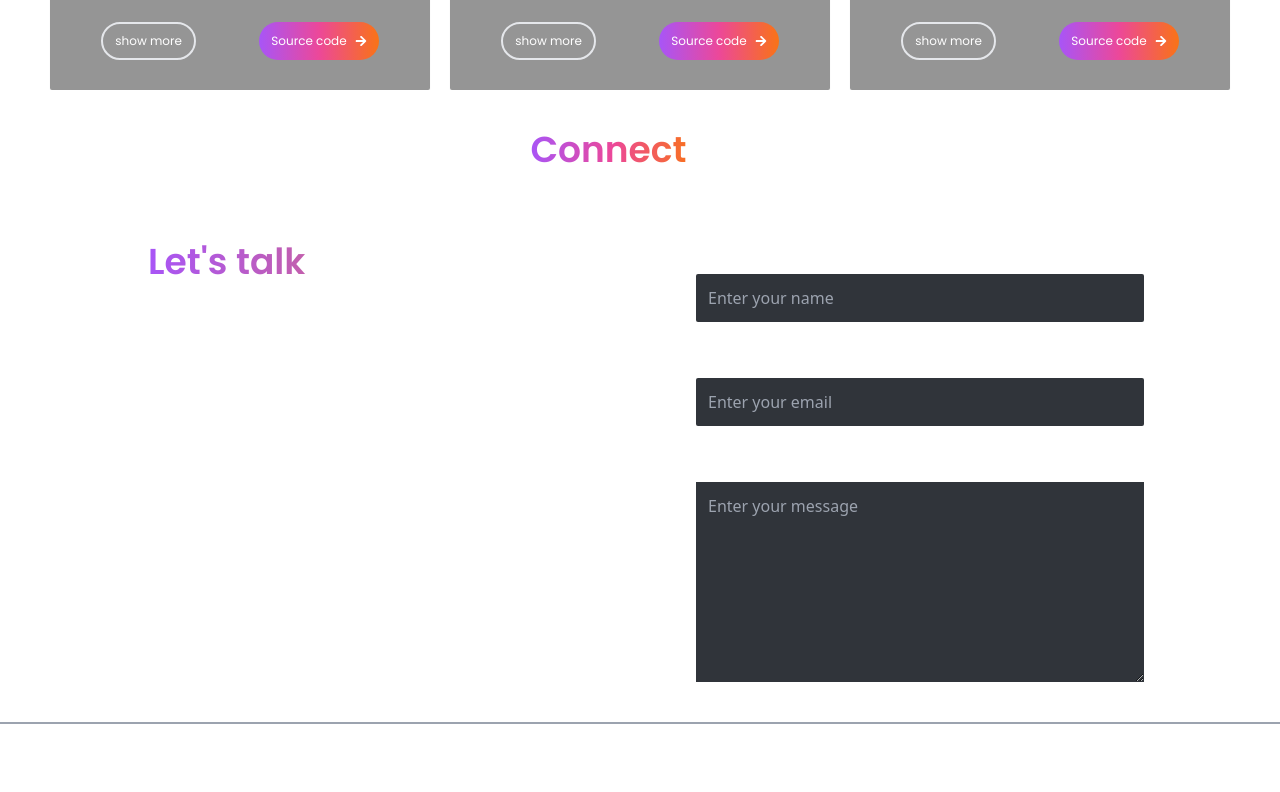
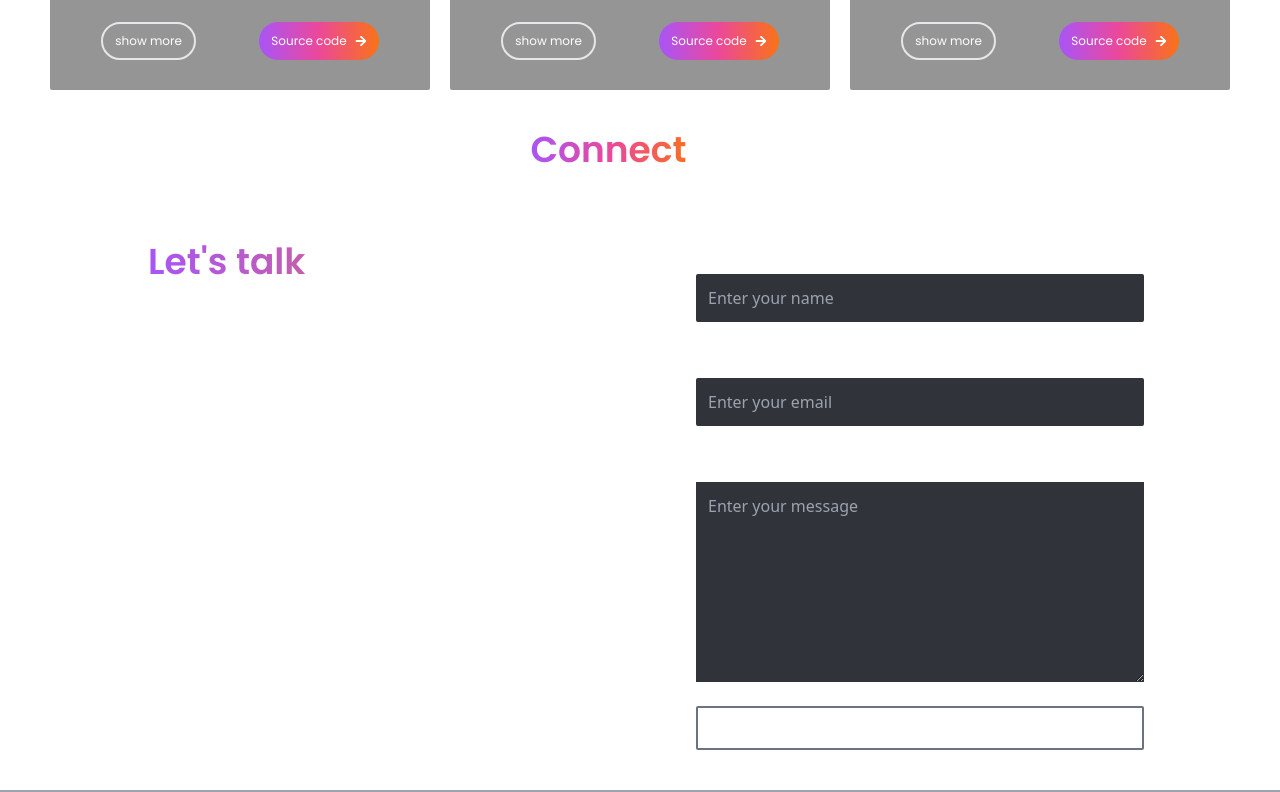
Before and after one commit to jashDevkar/Portfolio, a React (Vite) app: page / in a window 1280 px wide. Shown: the part 1940-2732 px from the top of the page. Before the commit the page ends 2664 px from the top, so only its background shows below. Built offline with nearby package versions, Linux system fonts and the light colour scheme.

Commit message:
added send message functionality

```diff
--- a/package.json
+++ b/package.json
@@ -10,8 +10,10 @@
     "preview": "vite preview"
   },
   "dependencies": {
+    "@emailjs/browser": "^4.4.1",
     "@tsparticles/all": "^3.5.0",
     "@tsparticles/react": "^3.0.0",
+    "axios": "^1.7.7",
     "react": "^18.3.1",
     "react-dom": "^18.3.1",
     "react-icons": "^5.3.0",
--- a/src/components/Connect.jsx
+++ b/src/components/Connect.jsx
@@ -2,19 +2,53 @@ import { FaPhoneAlt } from "react-icons/fa";
 import { FaLocationDot } from "react-icons/fa6";
 import { MdEmail } from "react-icons/md";
 import Heading from "../Reusable/Heading";
+import { useState } from "react";
+import emailjs from'@emailjs/browser'
 
-function Connect({connectRef}) {
+function Connect({ connectRef }) {
+  const data = {
+    decorated: "Connect",
+    text: "Me",
+  };
+
+  const [name,setName]=useState("");
+  const [email,setEmail]=useState("");
+  const [message,setMessage]=useState("");
 
 
-  const data = {
-    decorated:'Connect',
-    text:'Me'
+  const handleFormSubmit=(e)=>{
+    e.preventDefault();
+
+
+    const serviceId = "service_dmd4eub";
+    const templateId = "template_aivdaxe"
+    const publickey = "DygOPgpsWtRiAjjb-"
+
+
+    const templateParams={
+      from_name:name,
+      from_email:email,
+      to_name:'jash',
+      message : message
+    };
+
+    emailjs.send(serviceId,templateId,templateParams,publickey)
+    .then((response)=>{
+      console.log('Email sent successfully',response),
+      setName('');
+      setEmail('');
+      setMessage('')
+    })
+    .catch((error)=>{
+      console.error('error sending email',error)
+    })
+
+
   }
 
   return (
     <section className="" ref={connectRef}>
-
-      <Heading data={data}/>
+      <Heading data={data} />
 
       <main className="flex flex-row justify-evenly md:px-20 md:py-10 px-9 pb-7">
         <div className=" hidden flex-col md:w-[45%] px-3 text-justify gap-2  md:flex">
@@ -22,7 +56,9 @@ function Connect({connectRef}) {
             Let's talk
           </h1>
           <p>
-            I am currently available to do a new porject , so feel free to send me a message about anything that you want me to work on. You can contact anytime
+            I am currently available to do a new porject , so feel free to send
+            me a message about anything that you want me to work on. You can
+            contact anytime
           </p>
           <div className="flex gap-5 mt-4 items-center">
             <MdEmail size={25} />
@@ -30,37 +66,57 @@ function Connect({connectRef}) {
           </div>
 
           <div className="flex gap-5 mt-4 items-center">
-          <FaPhoneAlt size={25} />
+            <FaPhoneAlt size={25} />
             <label>9004262865</label>
           </div>
 
           <div className="flex gap-5 mt-4 items-center">
-          <FaLocationDot size={25} />
+            <FaLocationDot size={25} />
             <label>Mumbai, Maharashtra</label>
           </div>
-
-
         </div>
 
-        <div className="flex flex-col md:w-[40%] gap-6 w-full ">
-
+        <form className="flex flex-col md:w-[40%] gap-6 w-full " onSubmit={handleFormSubmit}>
           <section className=" flex flex-col w-ful gap-2">
             <span>Your name</span>
-            <input className="bg-[#30343a] outline-none p-3 rounded-sm" placeholder="Enter your name" color="gray"/>
+            <input
+              className="bg-[#30343a] outline-none p-3 rounded-sm"
+              placeholder="Enter your name"
+              color="gray"
+              value={name}
+              required
+              onChange={(e)=>setName(e.target.value)}
+            />
           </section>
 
           <section className=" flex flex-col w-ful gap-2">
             <span>Your email</span>
-            <input className="bg-[#30343a] outline-none p-3 rounded-sm" placeholder="Enter your email" color="gray" type="email"/>
+            <input
+              className="bg-[#30343a] outline-none p-3 rounded-sm"
+              placeholder="Enter your email"
+              color="gray"
+              type="email"
+              value={email}
+              required
+              onChange={(e)=>setEmail(e.target.value)}
+            />
           </section>
 
           <section className=" flex flex-col w-ful gap-2">
             <span>Your message</span>
-            <textarea placeholder="Enter your message" className="bg-[#30343a] outline-none p-3 resize:both; h-[200px]"/>
+            <textarea
+              placeholder="Enter your message"
+              className="bg-[#30343a] outline-none p-3 resize:both; h-[200px]"
+              value={message}
+              required
+              onChange={(e)=>setMessage(e.target.value)}
+            />
           </section>
+          <button className="w-full border-2 border-gray-500 p-2 hover:bg-green-500 hover:border-green-500 rounded-sm" type="submit">
+            submit
+          </button>
 
-
-        </div>
+        </form>
       </main>
     </section>
   );
--- a/src/components/Projects.jsx
+++ b/src/components/Projects.jsx
@@ -77,9 +77,9 @@ function Projects({ projectRef }) {
 
       <div className=" mb-2 px-10  w-full ">
         <Slider {...settings}>
-          {myProjects.map((item) => (
+          {myProjects.map((item,index) => (
             <div
-              key={item.id}
+              key={index}
               className="w-[170px] h-[250px]  bg-[#2C2C2C]/50 backdrop-blur-sm rounded-sm cursor-pointer  relative shadow-sm group flex flex-col text-center  "
             >
               <div className="flex flex-col justify-center w-full items-center  py-6 bg-gradient-to-tr from-black/80 via-slate-900/80 to-gray-800/80 backdrop-blur-md rounded-sm ">
```
Also changed, not shown: 1 other file (tests, documents, lock files or other folders).
